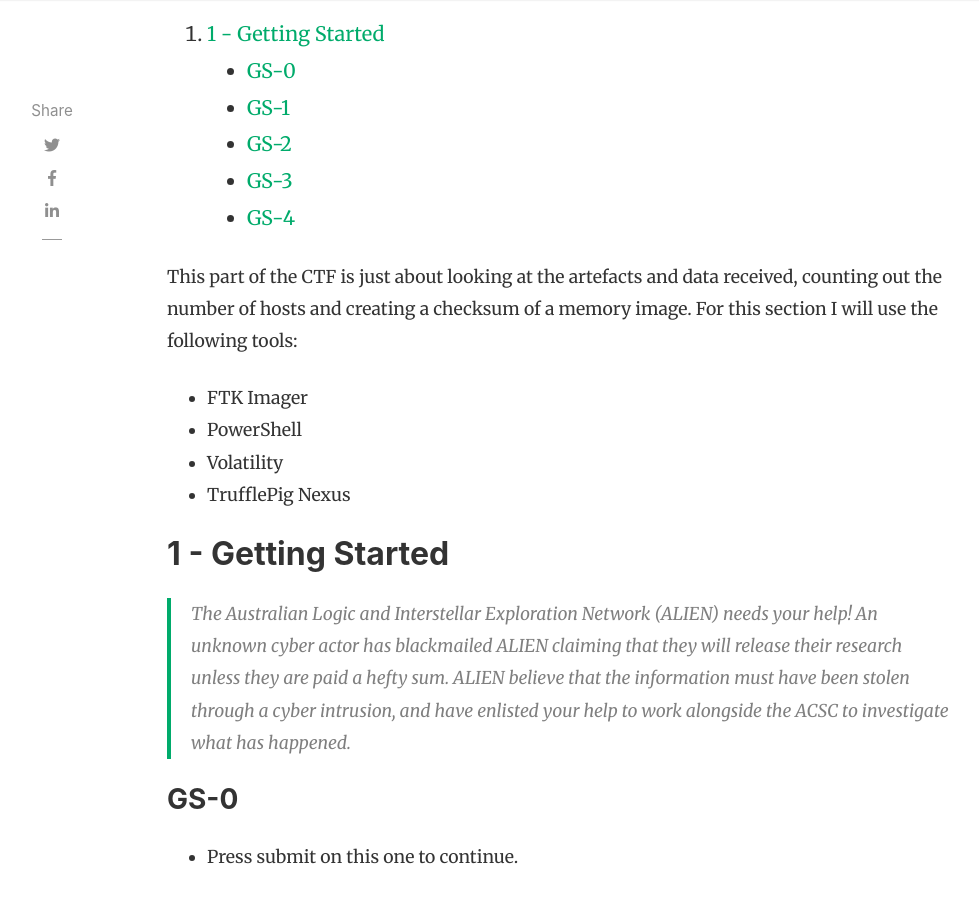
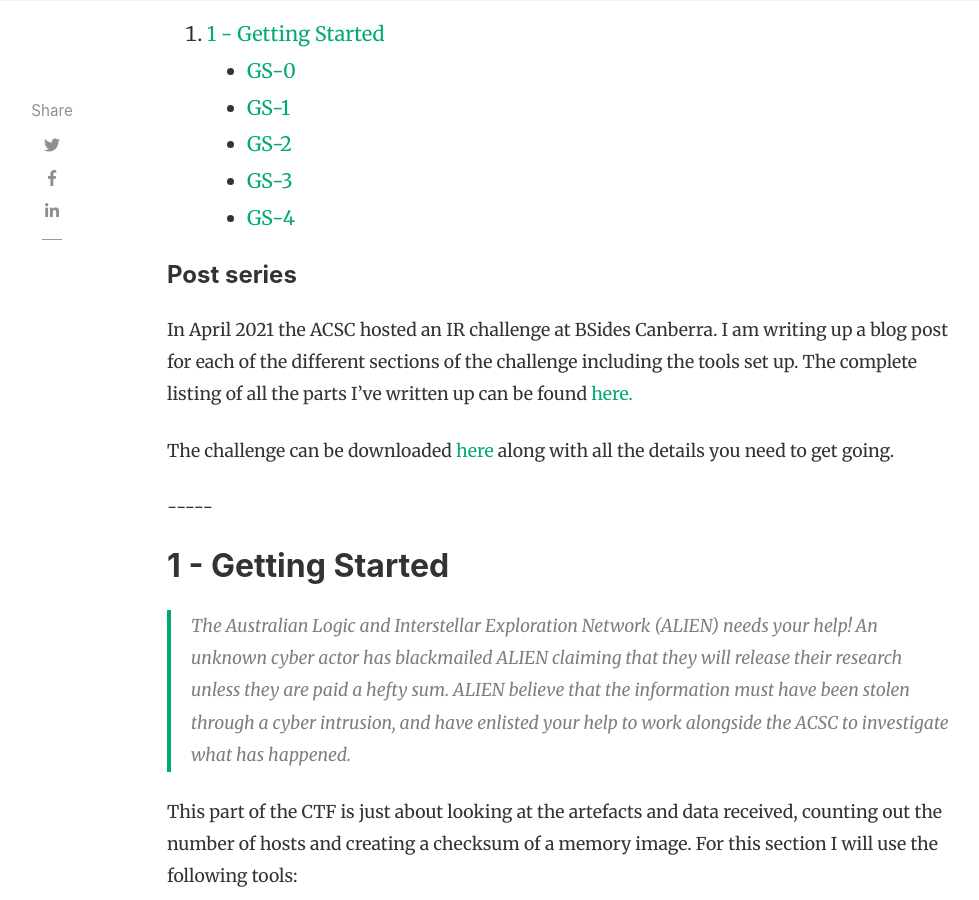
Before and after one commit to shannaniggans/fancy4n6.github.io, a Jekyll site: the page built from _posts/2022-05-16-ACSC-BSides-IR-Challenge-2021-01-Getting-Started.md, in a window 1280 px wide and 900 px high, scrolled down 773 px. Shown: the whole window, without its empty margins (118-1097 px from the left). Built offline with Jekyll 4.4.1, drawn with Linux system fonts in a browser that asks for light colours; nearby versions of some CDN libraries; comment, search, counter and statistics services are not loaded.

Commit message:
Added in CTF explanation and summary sections

```diff
--- a/_posts/2022-05-16-ACSC-BSides-IR-Challenge-2021-01-Getting-Started.md
+++ b/_posts/2022-05-16-ACSC-BSides-IR-Challenge-2021-01-Getting-Started.md
@@ -7,15 +7,21 @@ image: assets/images/CTF.png
 tags: ACSC-Challenge-2021
 toc: true
 ---
+#### Post series
+In April 2021 the ACSC hosted an IR challenge at BSides Canberra. I am writing up a blog post for each of the different sections of the challenge including the tools set up. The complete listing of all the parts I've written up can be found <a target="_blank" href="{{ site.baseurl }}/tags#ACSC-Challenge-2021">here.</a>
+
+The challenge can be downloaded <a href="https://www.cyber.gov.au/acsc/view-all-content/news/acsc-cyber-security-challenge">here</a> along with all the details you need to get going.
+<p>-----</p>
+
+## 1 - Getting Started
+
+>The Australian Logic and Interstellar Exploration Network (ALIEN) needs your help! An unknown cyber actor has blackmailed ALIEN claiming that they will release their research unless they are paid a hefty sum. ALIEN believe that the information must have been stolen through a cyber intrusion, and have enlisted your help to work alongside the ACSC to investigate what has happened.
+
 This part of the CTF is just about looking at the artefacts and data received, counting out the number of hosts and creating a checksum of a memory image. For this section I will use the following tools:
 * FTK Imager
 * PowerShell
 * Volatility
 * TrufflePig Nexus
-
-## 1 - Getting Started
-
->The Australian Logic and Interstellar Exploration Network (ALIEN) needs your help! An unknown cyber actor has blackmailed ALIEN claiming that they will release their research unless they are paid a hefty sum. ALIEN believe that the information must have been stolen through a cyber intrusion, and have enlisted your help to work alongside the ACSC to investigate what has happened.
 
 ### GS-0
 * Press submit on this one to continue.
```
Also changed, not shown: _posts/2022-05-17-ACSC-BSides-IR-Challenge-2021-02-Initial-Access.md (+10 -4 lines), _posts/2022-05-19-ACSC-BSides-IR-Challenge-2021-03-Lateral-Movement.md (+10 -3 lines), _posts/2022-05-20-ACSC-BSides-IR-Challenge-2021-04-Privilege-Escalation.md (+10 -3 lines), index.html (+4 -3 lines).
